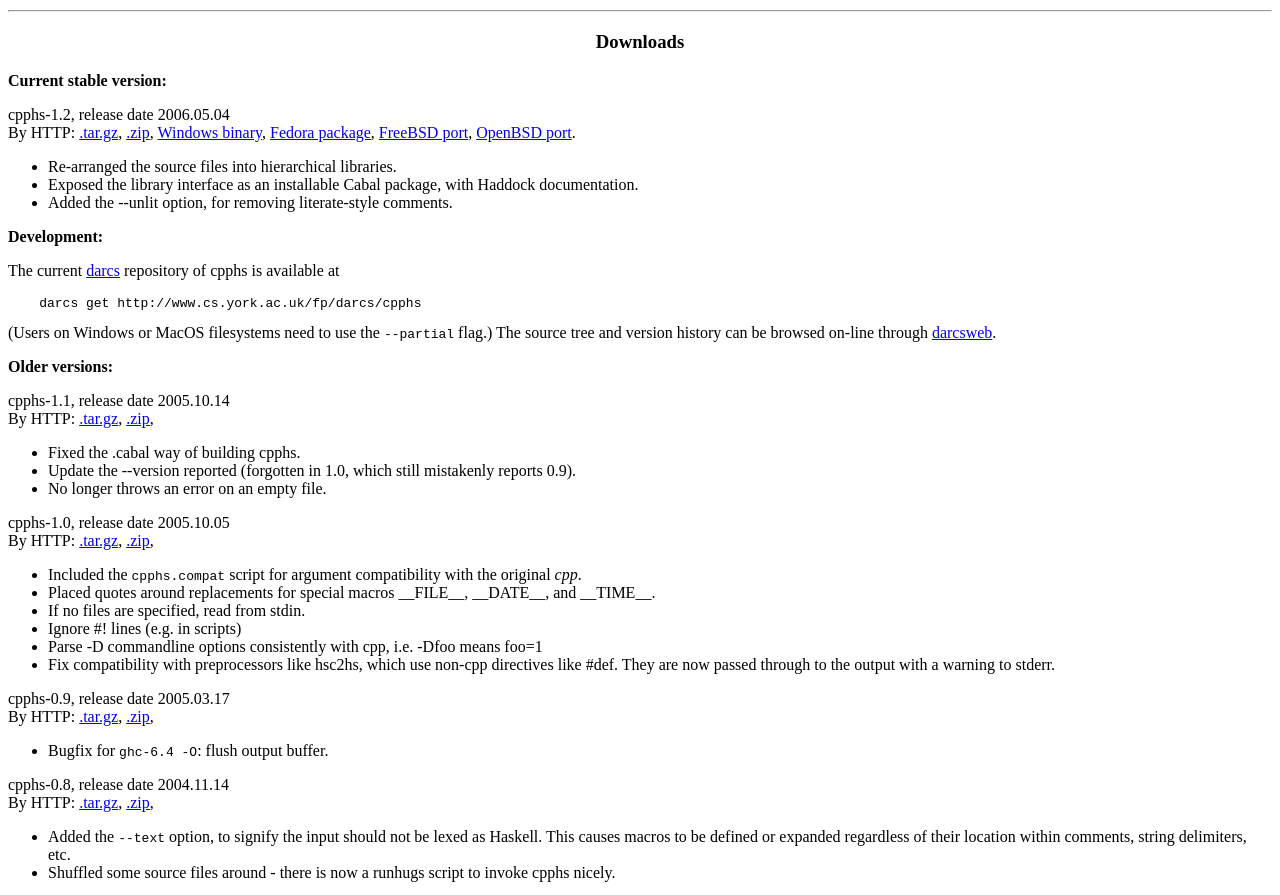
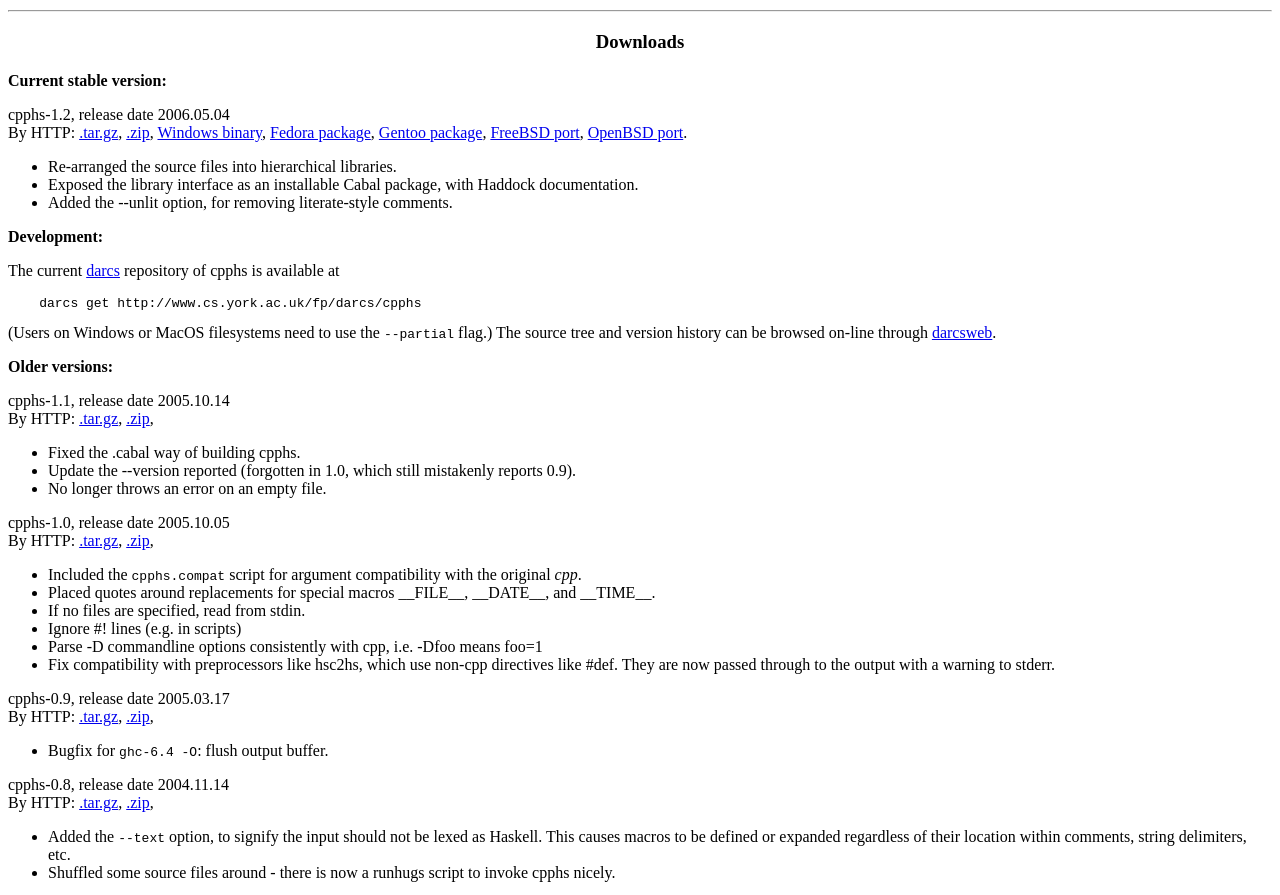
Before and after one commit to flowbox-public/cpphs, a plain HTML site: page docs/index.html in a window 1280 px wide. Shown: the part 1620-2515 px from the top of the page. Drawn offline with Linux system fonts and the light colour scheme.

Commit message:
add pointer to Gentoo package

```diff
--- a/docs/index.html
+++ b/docs/index.html
@@ -176,6 +176,7 @@ By HTTP:
 <a href="http://www.cs.york.ac.uk/fp/cpphs/cpphs-1.2.zip">.zip</a>,
 <a href="http://www.cs.york.ac.uk/fp/cpphs-1.2-win32.zip">Windows binary</a>,
 <a href="http://www.haskell.org/fedora/">Fedora package</a>,
+<a href="http://packages.gentoo.org/packages/?category=dev-haskell;name=cpphs">Gentoo package</a>,
 <a href="http://www.freshports.org/devel/hs-cpphs/">FreeBSD port</a>,
 <a href="http://www.openbsd.org/cgi-bin/cvsweb/ports/devel/cpphs/">OpenBSD port</a>.
 <ul>
```
